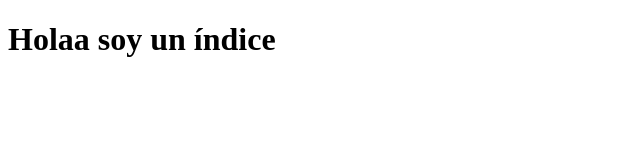
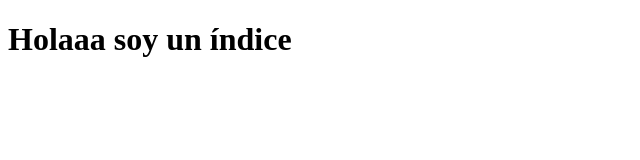
Before and after one commit to RubenHuete/rubenhuete.github.io, a plain HTML site: page index.html in a window 1280 px wide. Shown: the whole page, without its empty margins (0-640 px from the left). Drawn offline with Linux system fonts and the light colour scheme.

Commit message:
aadasdasdasdasdasdas

```diff
--- a/index.html
+++ b/index.html
@@ -5,7 +5,7 @@
     <title>índice</title>
   </head>
   <body>
-    <h1>Holaa soy un índice</h1>
+    <h1>Holaaa soy un índice</h1>
     <header></header>
     <main></main>
     <footer></footer>
```
